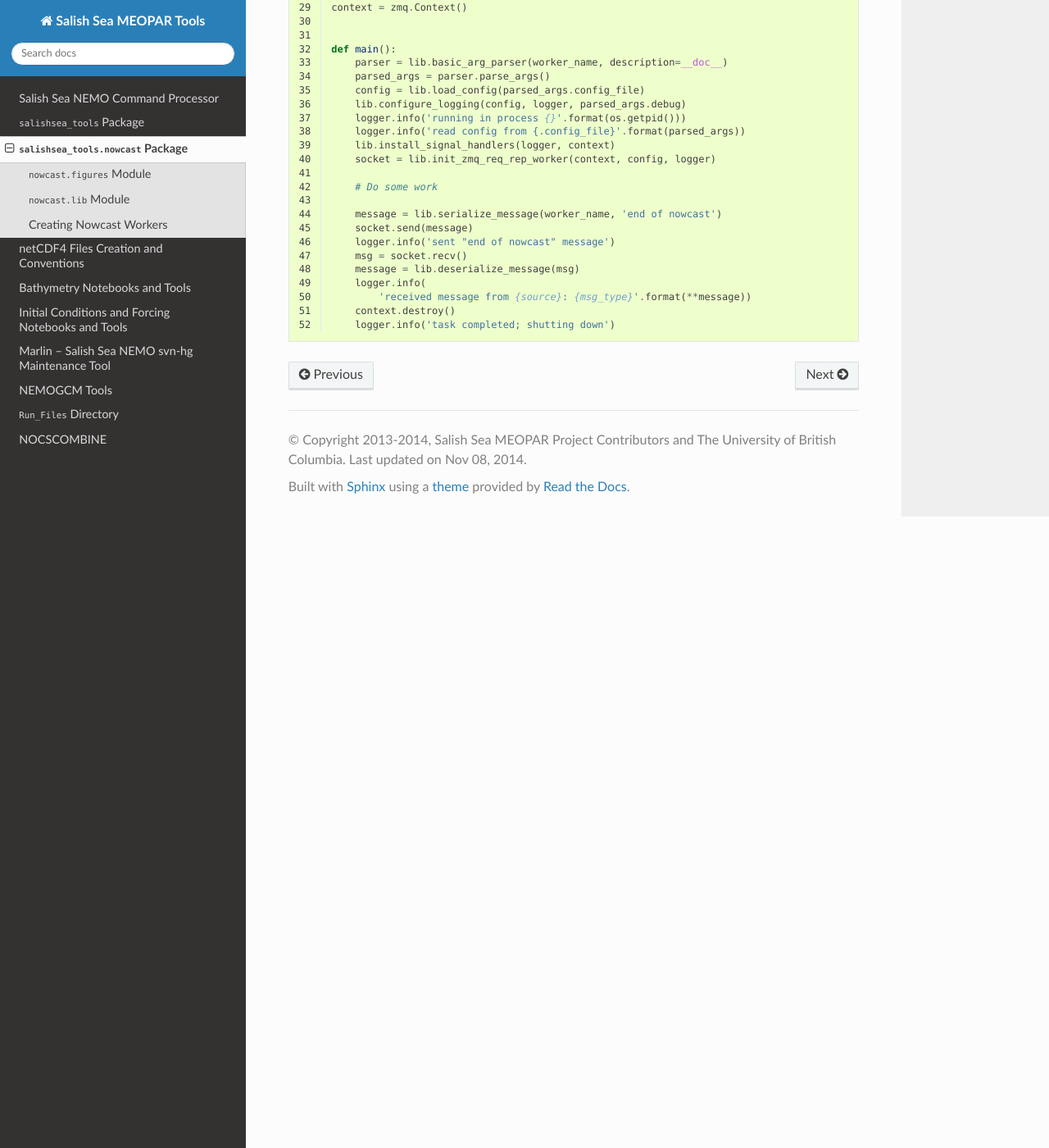
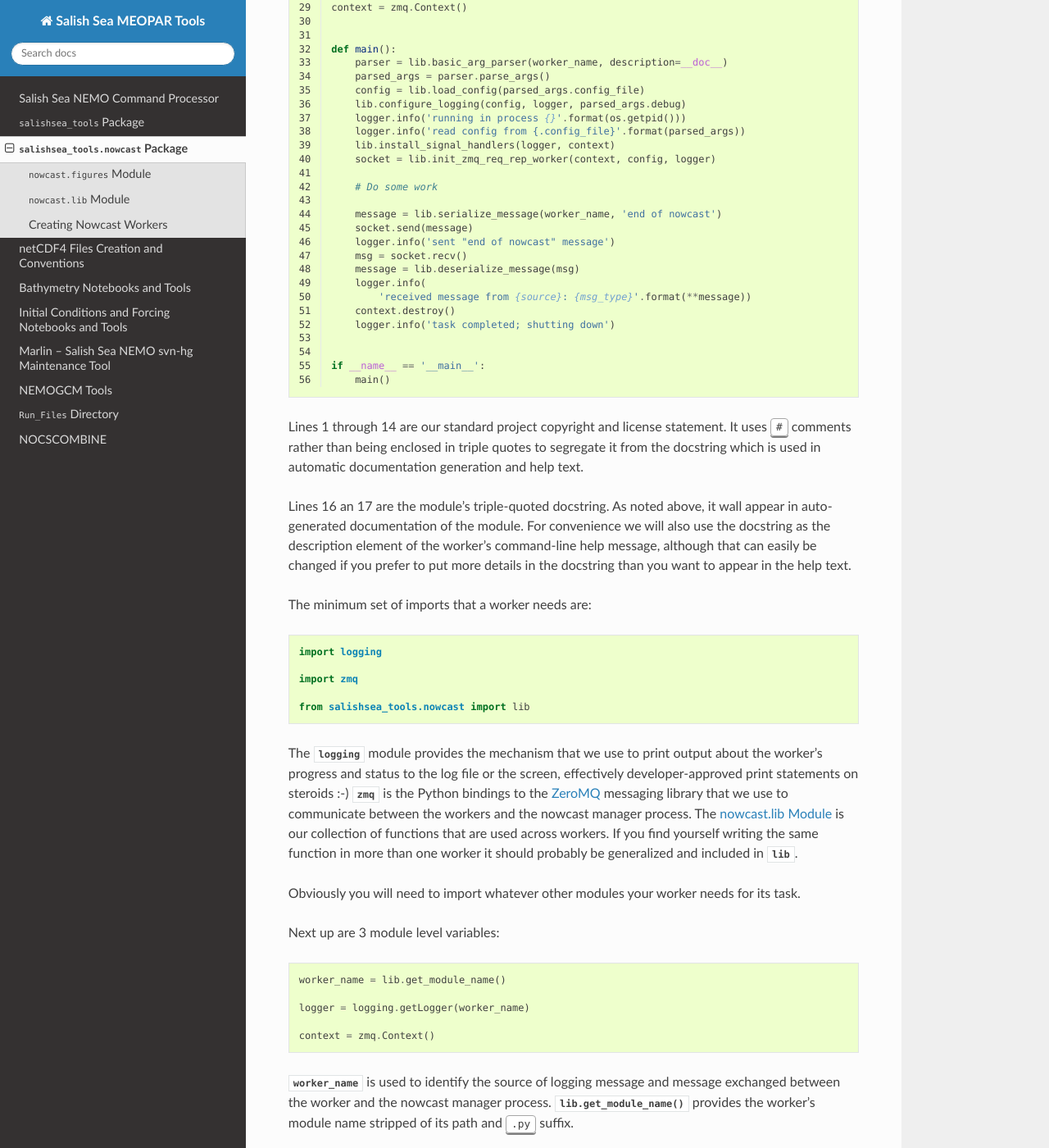
Before and after one commit to SalishSeaCast/tools, a Sphinx documentation site: the page built from docs/SalishSeaTools/nowcast.rst, in a window 1280 px wide and 1400 px high, scrolled down 1809 px. Shown: the whole window at 82% size. Built offline with Sphinx 7.4.7 and the Read the Docs theme 2.0.0, drawn with Linux system fonts in a browser that asks for light colours; some of the changed text lies outside the part shown.

Commit message:
Continue writing docs section about how to create nowcast workers.

```diff
--- a/docs/SalishSeaTools/nowcast.rst
+++ b/docs/SalishSeaTools/nowcast.rst
@@ -131,3 +131,65 @@ below.
             'received message from {source}: {msg_type}'.format(**message))
         context.destroy()
         logger.info('task completed; shutting down')
+
+
+    if __name__ == '__main__':
+        main()
+
+Lines 1 through 14 are our standard project copyright and license statement.
+It uses :kbd:`#` comments rather than being enclosed in triple quotes to segregate it from the docstring which is used in automatic documentation generation and help text.
+
+Lines 16 an 17 are the module's triple-quoted docstring.
+As noted above,
+it wall appear in auto-generated documentation of the module.
+For convenience we will also use the docstring as the description element of the worker's command-line help message,
+although that can easily be changed if you prefer to put more details in the docstring than you want to appear in the help text.
+
+The minimum set of imports that a worker needs are:
+
+.. code-block:: python
+
+    import logging
+
+    import zmq
+
+    from salishsea_tools.nowcast import lib
+
+The :py:mod:`logging` module provides the mechanism that we use to print output about the worker's progress and status to the log file or the screen,
+effectively developer-approved print statements on steroids :-)
+:py:mod:`zmq` is the Python bindings to the `ZeroMQ`_ messaging library that we use to communicate between the workers and the nowcast manager process.
+The :ref:`salishsea_tools.nowcast.lib` is our collection of functions that are used across workers.
+If you find yourself writing the same function in more than one worker it should probably be generalized and included in :py:mod:`lib`.
+
+.. _ZeroMQ: http://zeromq.org/
+
+Obviously you will need to import whatever other modules your worker needs for its task.
+
+Next up are 3 module level variables:
+
+.. code-block:: python
+
+    worker_name = lib.get_module_name()
+
+    logger = logging.getLogger(worker_name)
+
+    context = zmq.Context()
+
+:py:data:`worker_name` is used to identify the source of logging message and message exchanged between the worker and the nowcast manager process. :py:func:`lib.get_module_name` provides the worker's module name stripped of its path and :kbd:`.py` suffix.
+
+:py:data:`logger` is our interface to the logging framework and we give this module's instance the worker's name.
+
+:py:data:`context` is the interface to the ZeroMQ messaging framework.
+There must only ever be one ZeroMQ context per module.
+
+Python scoping rules make module level variables available for use in any functions in the module without passing them as arguments but assigning new values to them elsewhere in the module will surely mess things up.
+
+The :py:func:`main` function is where our worker gets down to work.
+It is called when the worker is run from the command line by virtue of the
+
+.. code-block:: python
+
+    if __name__ == '__main__':
+        main()
+
+block at the end of the module.
```
